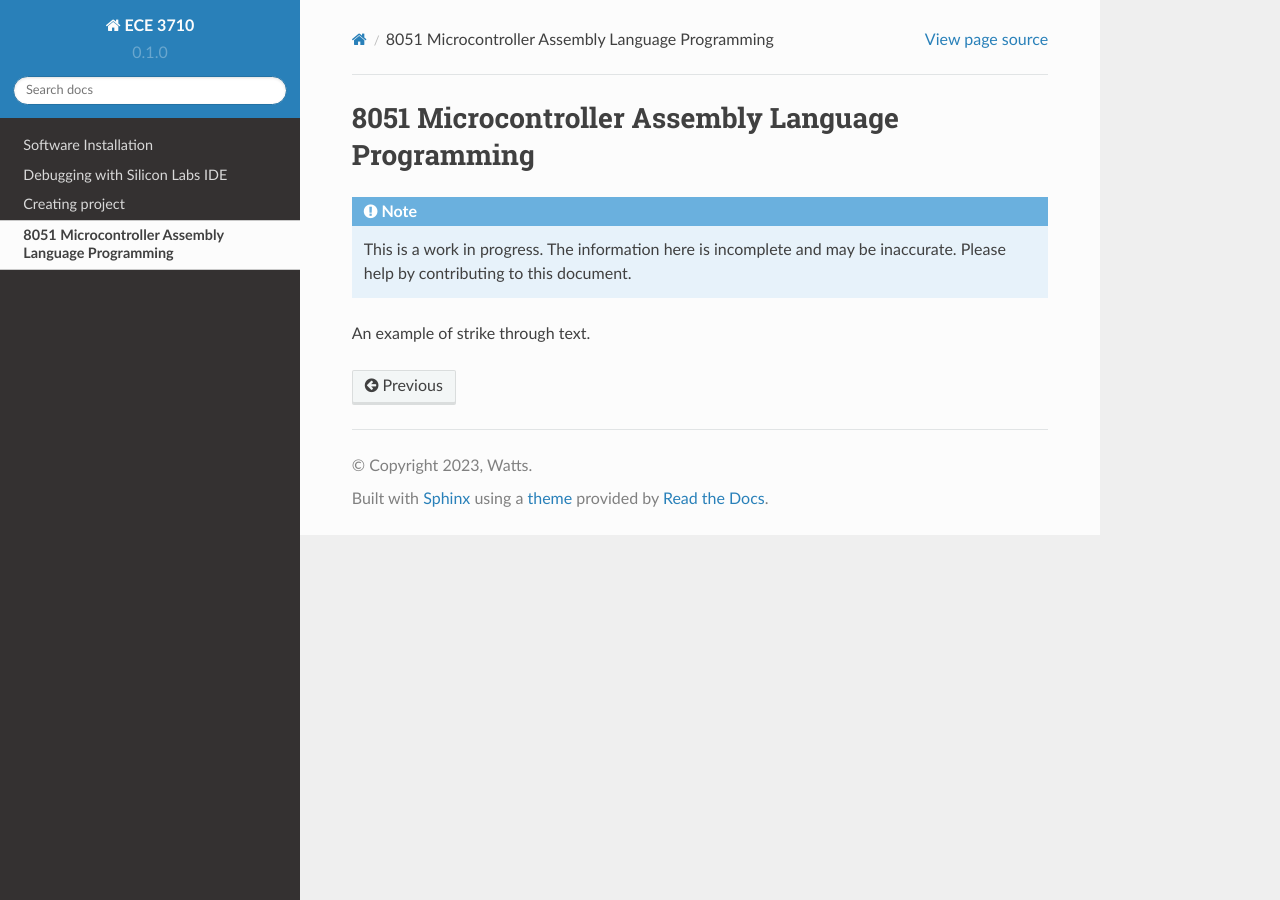
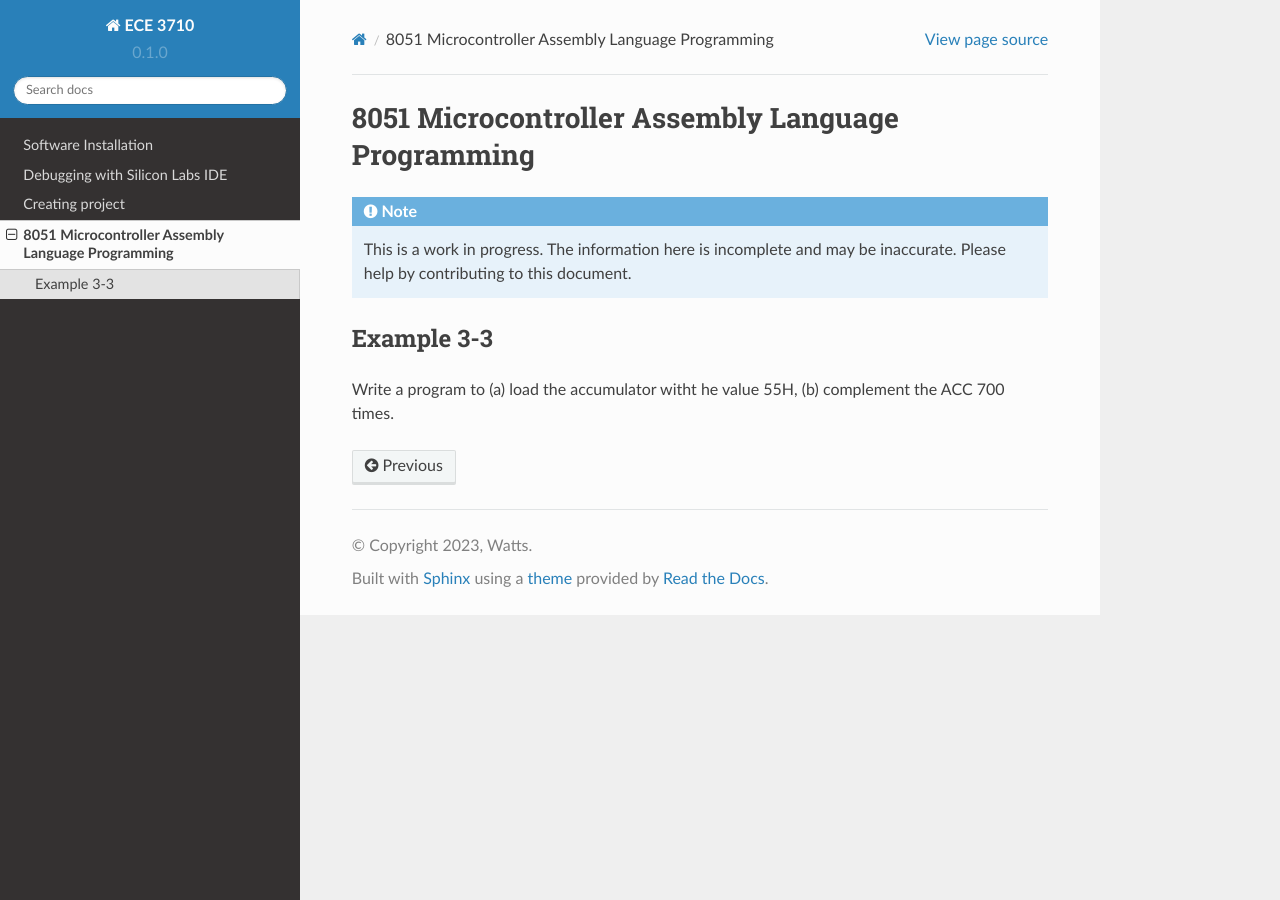
Before and after one commit to wattsjake/ece3710-notes, a Sphinx documentation site: the page built from docs/source/assembly.rst, in a window 1280 px wide. Built offline with Sphinx 7.4.7 and the Read the Docs theme 2.0.0, drawn with Linux system fonts in a browser that asks for light colours.

Commit message:
added to assembly.rst

```diff
--- a/docs/source/assembly.rst
+++ b/docs/source/assembly.rst
@@ -5,6 +5,8 @@
           incomplete and may be inaccurate.  Please help by
           contributing to this document.
 
-.. role:: strike
 
-An example of :strike:`strike through text`.
+Example 3-3
+-----------
+
+Write a program to (a) load the accumulator witht he value 55H, (b) complement the ACC 700 times.
```
